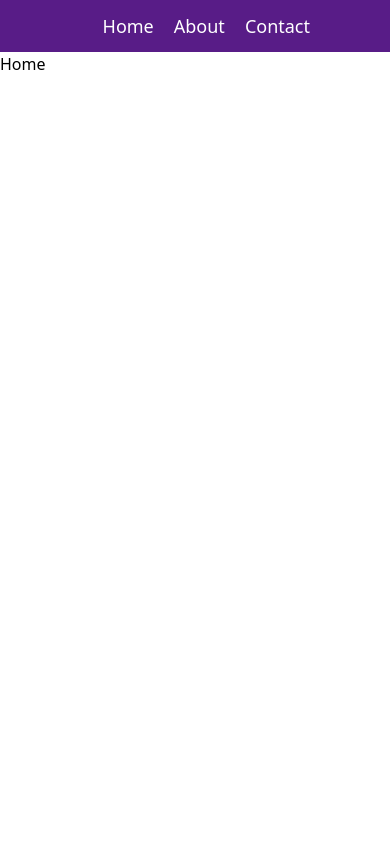
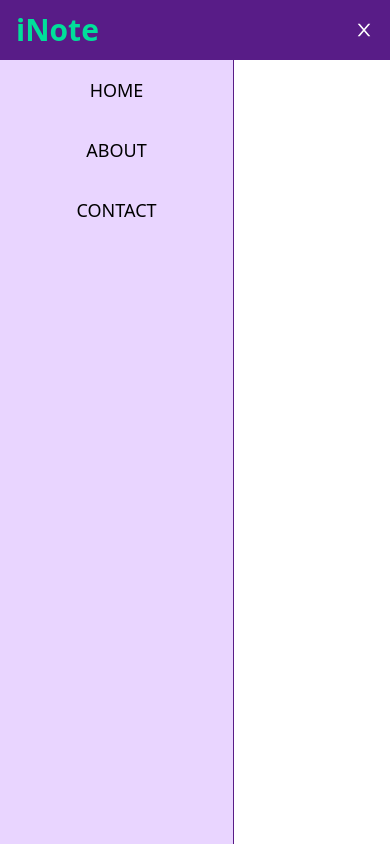
Before and after one commit to saagarbhujel/iNote, a React (Vite) app: page / in a window 390 px wide. Built offline with nearby package versions, Linux system fonts and the light colour scheme.

Commit message:
navbar responsive done

```diff
--- a/package.json
+++ b/package.json
@@ -12,6 +12,7 @@
   "dependencies": {
     "react": "^18.2.0",
     "react-dom": "^18.2.0",
+    "react-icons": "^4.9.0",
     "react-router-dom": "^6.11.2"
   },
   "devDependencies": {
--- a/src/components/NavBar.jsx
+++ b/src/components/NavBar.jsx
@@ -1,21 +1,58 @@
-import React from 'react'
+import React, { useState } from 'react'
 import {Link} from "react-router-dom"
+import { AiOutlineClose, AiOutlineMenu } from "react-icons/ai";
 
 const NavBar = () => {
+  const [mobileNav, setMobileNav] = useState(false)
+
+  const handdleHam = ()=>{
+    setMobileNav(!mobileNav)
+  }
+
   return (
     <>
-      <nav className=" bg-purple-900 text-white py-3 text-lg ">
-        <ul className=" flex justify-end px-4 mr-16">
+      {/* FOR BIIGER DEVICES */}
+      <nav className=" flex justify-between h-15 mx-w-[1240px] mx-auto px-4 bg-purple-900 text-white py-3 text-lg relative z-10 ">
+        <h1 className="w-full text-3xl font-bold text-[#00df9a] ">iNote</h1>
+        <div className="nav-list">
+          <ul className="hidden md:flex justify-center px-4 mr-16 gap-[4vw] uppercase">
             <Link to="/">
-            <li>Home</li>
+              <li className="hover:underline">Home</li>
             </Link>
             <Link to="/about">
-            <li className=" mx-5">About</li>
+              <li className="hover:underline ">About</li>
             </Link>
             <Link to="/contact">
-            <li>Contact</li>
+              <li className="hover:underline">Contact</li>
             </Link>
           </ul>
+        </div>
+
+        {/* FOR MOBILE */}
+
+        <div onClick={handdleHam} className="flex  items-center md:hidden">
+          {!mobileNav ? <AiOutlineClose size={20}/> : <AiOutlineMenu size={20} />}
+        </div>
+
+        <div className={!mobileNav ? 'nav-list fixed top-0 left-0 w-[60%] h-full mt-[60px] border-r border-r-purple-900  bg-purple-200  ease-linear duration-300 md:hidden ': 'fixed left-[-100%]'}>
+          <ul className=" text-black uppercase text-center ">
+            <Link to="/">
+              <li className="p-4  hover:underline">
+                Home
+              </li>
+            </Link>
+            <Link to="/about">
+              <li className="p-4 hover:underline ">
+                About
+              </li>
+            </Link>
+            <Link to="/contact">
+              <li className="p-4  hover:underline ">
+                Contact
+              </li>
+            </Link>
+          </ul>
+        </div>
       </nav>
     </>
   );
```
Also changed, not shown: src/App.jsx (+6 -16 lines), 1 other file (tests, documents, lock files or other folders). Lines whose indentation alone changed are shown as unchanged.
